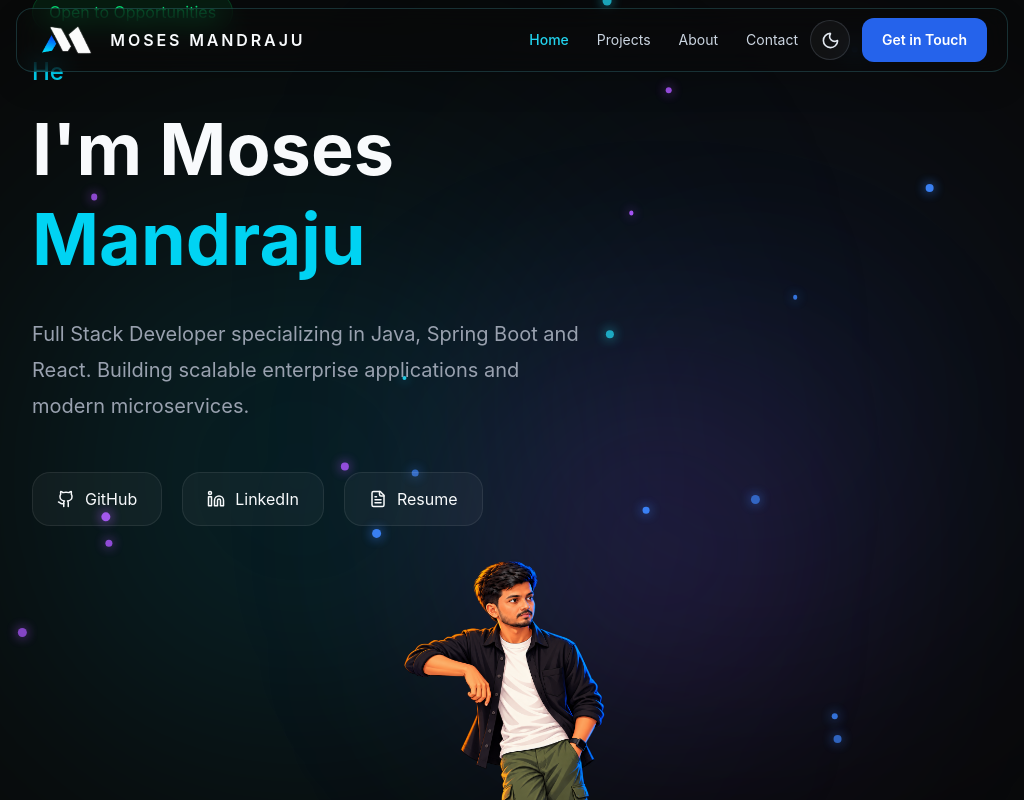
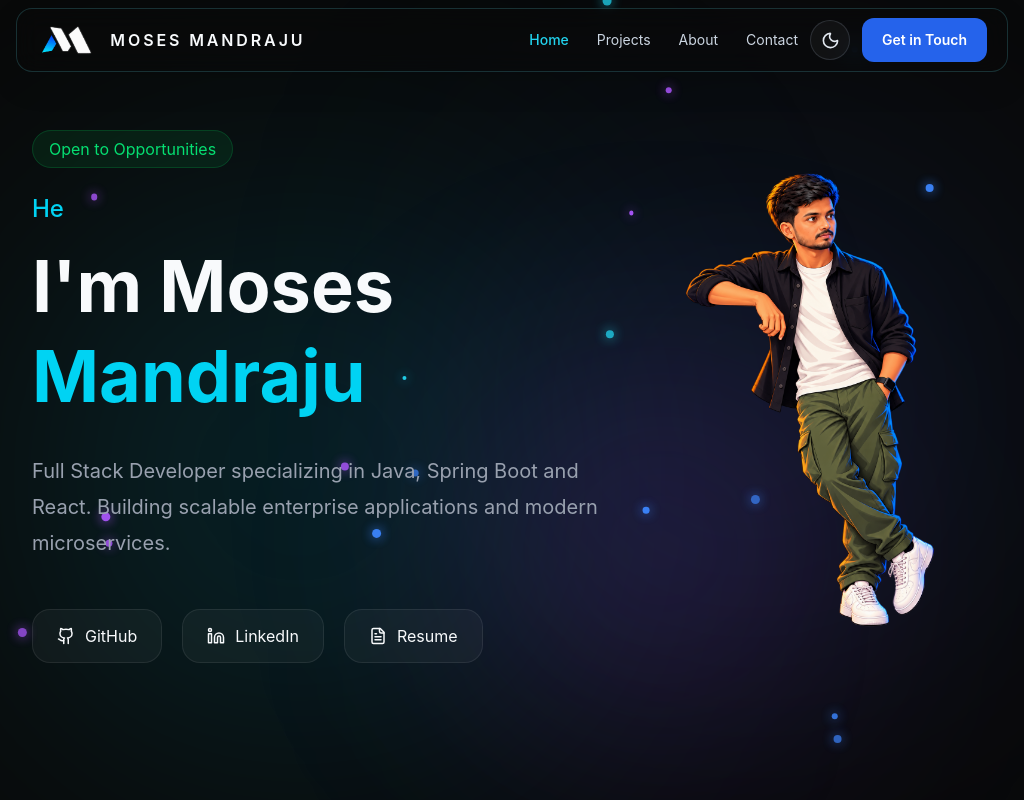
Before and after one commit to moses-mandraju/engineer, a React (Vite) app: page / in a window 1024 px wide. Shown: the top 800 px of the page. Built offline with nearby package versions, Linux system fonts and the light colour scheme.

Commit message:
Changes for mobile dimensions

```diff
--- a/src/components/Hero.jsx
+++ b/src/components/Hero.jsx
@@ -12,7 +12,7 @@ export default function Hero() {
     <section className="min-h-screen flex items-center px-6 sm:px-8 overflow-x-hidden">
       <div className="relative w-full max-w-6xl mx-auto">
         <motion.div
-          className="relative z-20 w-full lg:max-w-[58%]"
+          className="hero-copy relative z-20 w-full lg:max-w-[58%]"
           initial={{ opacity: 0, y: 40 }}
           animate={{ opacity: 1, y: 0 }}
           transition={{ duration: 1 }}
@@ -86,7 +86,7 @@ export default function Hero() {
         <img
           src={`${import.meta.env.BASE_URL}images/moses-cartoon.png`}
           alt="Cartoon portrait of Moses Mandraju"
-          className="relative z-10 mx-auto mt-8 h-[min(38vh,320px)] max-w-full object-contain object-bottom md:h-[min(50vh,420px)] xl:absolute xl:right-[42%] xl:top-1/2 xl:mx-0 xl:mt-0 xl:h-[min(70vh,550px)] xl:max-w-none xl:-translate-y-1/2"
+          className="hero-portrait relative z-10 mx-auto mt-8 h-[min(38vh,320px)] max-w-full object-contain object-bottom md:h-[min(50vh,420px)] xl:absolute xl:right-[42%] xl:top-1/2 xl:mx-0 xl:mt-0 xl:h-[min(70vh,550px)] xl:max-w-none xl:-translate-y-1/2"
         />
       </div>
     </section>
--- a/src/index.css
+++ b/src/index.css
@@ -376,6 +376,23 @@ html.theme-light .theme-toggle {
     0 0 20px rgba(34,211,238,.25);
 }
 
+@media (min-width: 769px) and (max-width: 1279px) {
+    .hero-copy {
+        width: 62%;
+        max-width: 62%;
+    }
+
+    .hero-portrait {
+        position: absolute;
+        top: 50%;
+        right: 3%;
+        height: min(82vh, 460px);
+        max-width: none;
+        margin: 0;
+        transform: translateY(-50%);
+    }
+}
+
 @media (max-width: 768px) {
     .site-nav {
         backdrop-filter: none;
```
